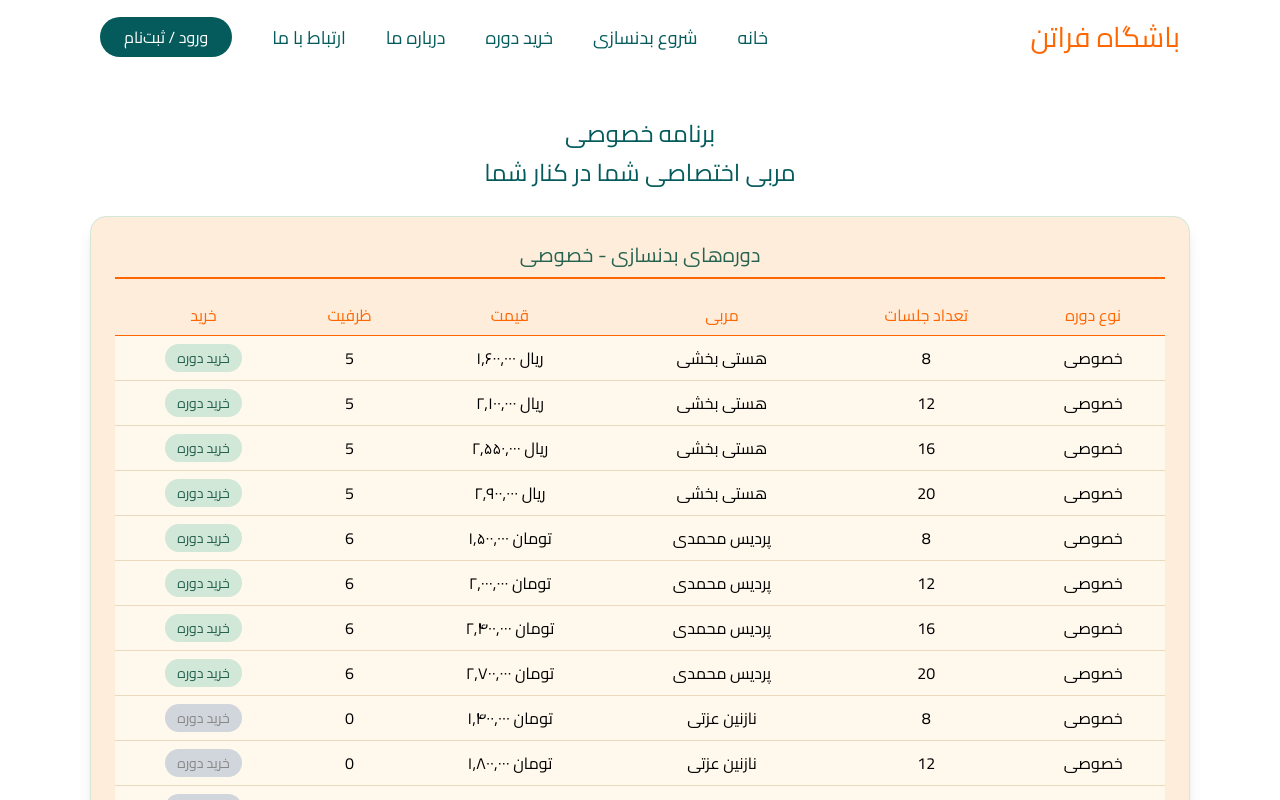
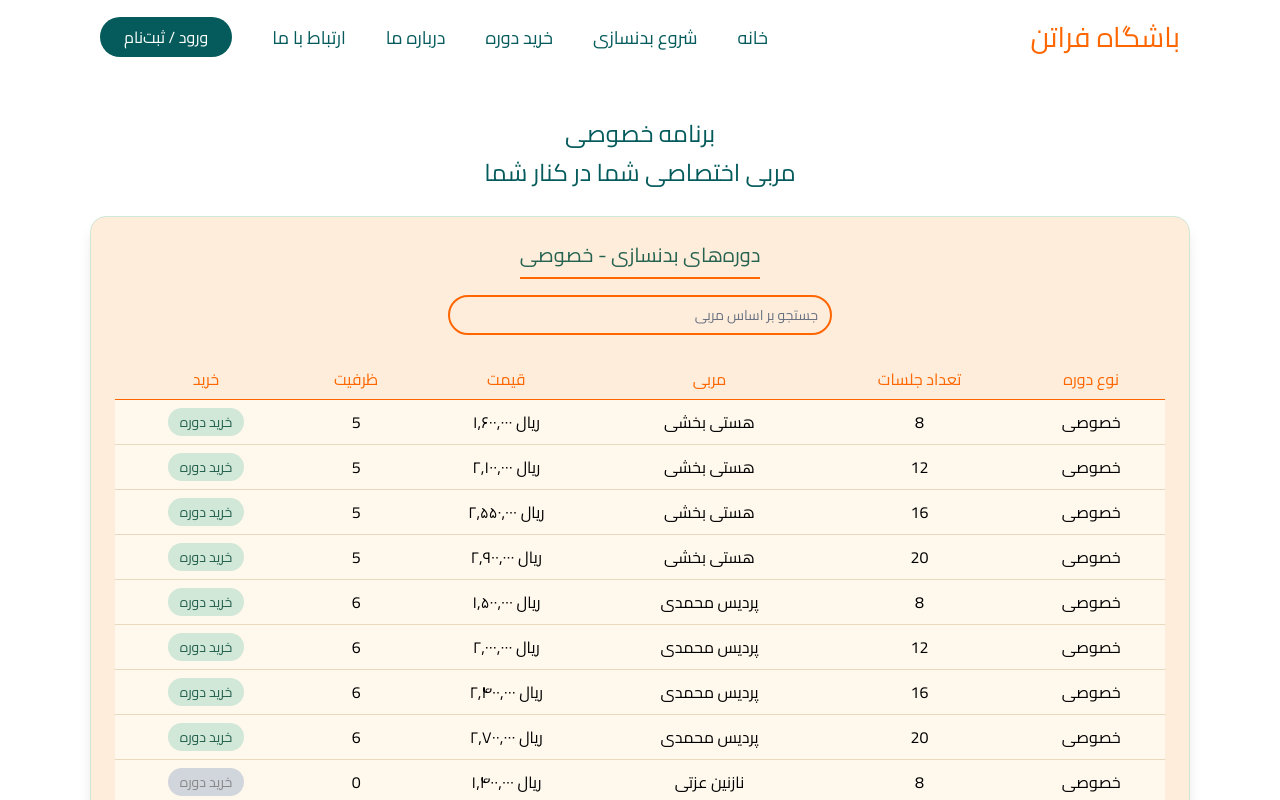
Before and after one commit to mounesmardanii/FaraTan, a React (Vite) app: page /plan/6months in a window 1280 px wide. Shown: the top 800 px of the page. Built offline with nearby package versions, Linux system fonts and the light colour scheme.

Commit message:
update plan

```diff
--- a/src/components/Landing/ClassTableWithCoach.jsx
+++ b/src/components/Landing/ClassTableWithCoach.jsx
@@ -18,6 +18,7 @@ const ClassTableWithCoach = ({
 }) => {
   const [selectedClass, setSelectedClass] = useState(null);
   const [previewOpen, setPreviewOpen] = useState(false);
+  const [searchTerm, setSearchTerm] = useState("");
 
   const handleBuyClick = (item) => {
     if (item.capacity > 0) {
@@ -41,6 +42,23 @@ const ClassTableWithCoach = ({
       ? "bg-[#D1E7D8] text-[#256250] hover:bg-[#BFDCCC] cursor-pointer"
       : "bg-gray-300 text-[#888] cursor-not-allowed";
 
+  // بررسی اینکه آیا ورودی جستجو عدد است یا رشته
+  const isNumeric = (str) => !isNaN(str) && str.trim() !== "";
+
+  // فیلتر کردن کلاس‌ها بر اساس جستجو
+  const filteredClasses = classList.filter((item) =>
+    item.sessionOptions?.some((option) => {
+      // اگر ورودی عدد است، بر اساس تعداد جلسات فیلتر کنیم
+      if (isNumeric(searchTerm)) {
+        const searchNumber = Number(searchTerm);
+        return option.sessions === searchNumber; // فیلتر بر اساس تعداد جلسات
+      } else {
+        // اگر ورودی رشته است، بر اساس نام مربی فیلتر کنیم
+        return item.coach?.toLowerCase().includes(searchTerm.toLowerCase()); // فیلتر بر اساس نام مربی
+      }
+    })
+  );
+
   return (
     <>
       <motion.div
@@ -49,9 +67,23 @@ const ClassTableWithCoach = ({
         transition={{ duration: 0.6, ease: "easeOut" }}
         className="overflow-hidden bg-[#FEEDDB] p-4 sm:p-6 rounded-2xl shadow-lg w-full max-w-[1100px] mx-auto mt-4 font-[Tahoma] text-right border border-[#D1E7D8]"
       >
-        <h3 className="text-[#256250] border-b-2 border-[#FF6600] pb-2 mb-4 text-xl font-bold text-center">
-          دوره‌های {category} - {classType}
-        </h3>
+        <div className="flex flex-col items-center mb-6">
+          <h3 className="text-[#256250] border-b-2 border-[#FF6600] pb-2 mb-4 text-xl font-bold">
+            دوره‌های {category} - {classType}
+          </h3>
+
+          {/* سرچ باکس */}
+          <div className="relative w-full sm:w-96">
+            <input
+              type="text"
+              placeholder="جستجو بر اساس مربی"
+              value={searchTerm}
+              onChange={(e) => setSearchTerm(e.target.value)}
+              className="w-full px-3 py-2 rounded-3xl border-2 border-[#FF6600] focus:outline-none focus:ring-[#FF6600] text-sm placeholder:text-gray-500 transition duration-300 ease-in-out text-right"
+            />
+          </div>
+
+        </div>
 
         {/* جدول دسکتاپ */}
         <div className="hidden sm:block overflow-hidden">
@@ -67,7 +99,7 @@ const ClassTableWithCoach = ({
               </tr>
             </thead>
             <tbody className="text-sm md:text-base text-center">
-              {classList.map((item, index) =>
+              {filteredClasses.map((item, index) =>
                 item.sessionOptions?.map((option, idx) => (
                   <motion.tr
                     key={`${item.id}-${option.sessions}`}
@@ -102,7 +134,7 @@ const ClassTableWithCoach = ({
 
         {/* کارت‌های موبایل */}
         <div className="sm:hidden flex flex-col gap-4 mt-4">
-          {classList.map((item, index) =>
+          {filteredClasses.map((item, index) =>
             item.sessionOptions?.map((option, idx) => (
               <motion.div
                 key={`${item.id}-${option.sessions}-mobile`}
--- a/src/pages/TrainingPlans/OneYearPlan.jsx
+++ b/src/pages/TrainingPlans/OneYearPlan.jsx
@@ -28,10 +28,10 @@ const OneYearPlan = () => {
             coach: "نازنین عزتی",
             capacity: 0,
             sessionOptions: [
-              { sessions: 8, price: "۱,۴۰۰,۰۰۰ تومان" },
-              { sessions: 12, price: "۱,۸۰۰,۰۰۰ تومان" },
-              { sessions: 16, price: "۲,۲۵۰,۰۰۰ تومان" },
-              { sessions: 20, price: "۲,۵۰۰,۰۰۰ تومان" },
+              { sessions: 8, price: "۱,۴۰۰,۰۰۰ ریال" },
+              { sessions: 12, price: "۱,۸۰۰,۰۰۰ ریال" },
+              { sessions: 16, price: "۲,۲۵۰,۰۰۰ ریال" },
+              { sessions: 20, price: "۲,۵۰۰,۰۰۰ ریال" },
             ],
           },
           // کلاس‌های بیشتر...
--- a/src/pages/TrainingPlans/SixMonthPlan.jsx
+++ b/src/pages/TrainingPlans/SixMonthPlan.jsx
@@ -28,10 +28,10 @@ const SixMonthPlan = () => {
             coach: "پردیس محمدی",
             capacity: 6,
             sessionOptions: [
-              { sessions: 8, price: "۱,۵۰۰,۰۰۰ تومان" },
-              { sessions: 12, price: "۲,۰۰۰,۰۰۰ تومان" },
-              { sessions: 16, price: "۲,۴۰۰,۰۰۰ تومان" },
-              { sessions: 20, price: "۲,۷۰۰,۰۰۰ تومان" },
+              { sessions: 8, price: "۱,۵۰۰,۰۰۰ ریال" },
+              { sessions: 12, price: "۲,۰۰۰,۰۰۰ ریال" },
+              { sessions: 16, price: "۲,۴۰۰,۰۰۰ ریال" },
+              { sessions: 20, price: "۲,۷۰۰,۰۰۰ ریال" },
             ],
           },
           {
@@ -39,10 +39,10 @@ const SixMonthPlan = () => {
             coach: "نازنین عزتی",
             capacity: 0,
             sessionOptions: [
-              { sessions: 8, price: "۱,۴۰۰,۰۰۰ تومان" },
-              { sessions: 12, price: "۱,۸۰۰,۰۰۰ تومان" },
-              { sessions: 16, price: "۲,۲۵۰,۰۰۰ تومان" },
-              { sessions: 20, price: "۲,۵۰۰,۰۰۰ تومان" },
+              { sessions: 8, price: "۱,۴۰۰,۰۰۰ ریال" },
+              { sessions: 12, price: "۱,۸۰۰,۰۰۰ ریال" },
+              { sessions: 16, price: "۲,۲۵۰,۰۰۰ ریال" },
+              { sessions: 20, price: "۲,۵۰۰,۰۰۰ ریال" },
             ],
           },
           {
@@ -50,10 +50,10 @@ const SixMonthPlan = () => {
             coach: "نیکی امیری",
             capacity: 4,
             sessionOptions: [
-              { sessions: 8, price: "۱,۵۰۰,۰۰۰ تومان" },
-              { sessions: 12, price: "۱,۹۰۰,۰۰۰ تومان" },
-              { sessions: 16, price: "۲,۳۰۰,۰۰۰ تومان" },
-              { sessions: 20, price: "۲,۶۰۰,۰۰۰ تومان" },
+              { sessions: 8, price: "۱,۵۰۰,۰۰۰ ریال" },
+              { sessions: 12, price: "۱,۹۰۰,۰۰۰ ریال" },
+              { sessions: 16, price: "۲,۳۰۰,۰۰۰ ریال" },
+              { sessions: 20, price: "۲,۶۰۰,۰۰۰ ریال" },
             ],
           },
         ]}
--- a/src/pages/TrainingPlans/ThreeMonthPlan.jsx
+++ b/src/pages/TrainingPlans/ThreeMonthPlan.jsx
@@ -29,10 +29,10 @@ const ThreeMonthPlan = () => {
             coach: "آتنا حسینی",
             capacity: 0,
             sessionOptions: [
-              { sessions: 8, price: "۱,۴۰۰,۰۰۰ تومان" },
-              { sessions: 12, price: "۱,۸۰۰,۰۰۰ تومان" },
-              { sessions: 16, price: "۲,۲۵۰,۰۰۰ تومان" },
-              { sessions: 20, price: "۲,۵۰۰,۰۰۰ تومان" },
+              { sessions: 8, price: "۱,۴۰۰,۰۰۰ ریال" },
+              { sessions: 12, price: "۱,۸۰۰,۰۰۰ ریال" },
+              { sessions: 16, price: "۲,۲۵۰,۰۰۰ ریال" },
+              { sessions: 20, price: "۲,۵۰۰,۰۰۰ ریال" },
             ],
           },
           {
@@ -40,10 +40,10 @@ const ThreeMonthPlan = () => {
             coach: "مریم عیدی",
             capacity: 5,
             sessionOptions: [
-              { sessions: 8, price: "۱,۶۰۰,۰۰۰ تومان" },
-              { sessions: 12, price: "۲,۰۰۰,۰۰۰ تومان" },
-              { sessions: 16, price: "۲,۴۰۰,۰۰۰ تومان" },
-              { sessions: 20, price: "۲,۷۰۰,۰۰۰ تومان" },
+              { sessions: 8, price: "۱,۶۰۰,۰۰۰ ریال" },
+              { sessions: 12, price: "۲,۰۰۰,۰۰۰ ریال" },
+              { sessions: 16, price: "۲,۴۰۰,۰۰۰ ریال" },
+              { sessions: 20, price: "۲,۷۰۰,۰۰۰ ریال" },
             ],
           },
         ]}
```
